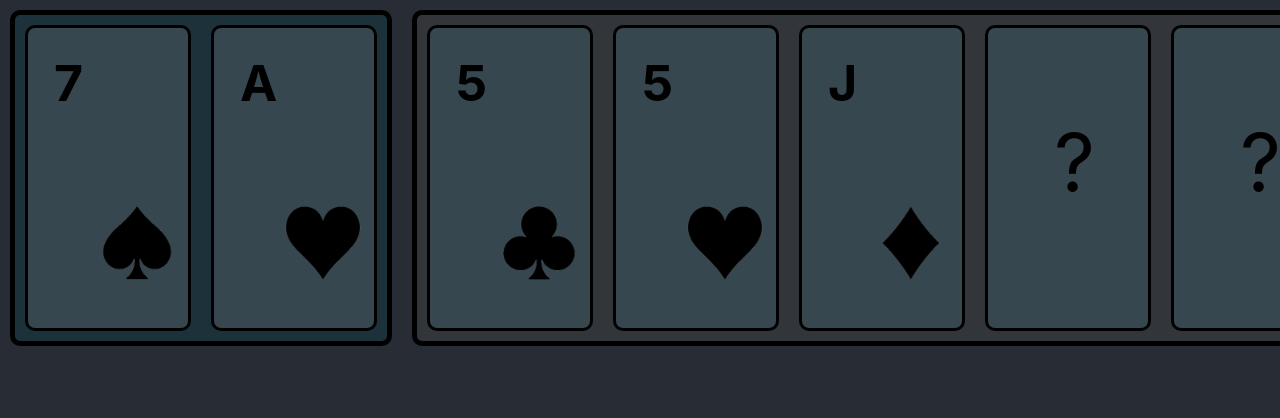
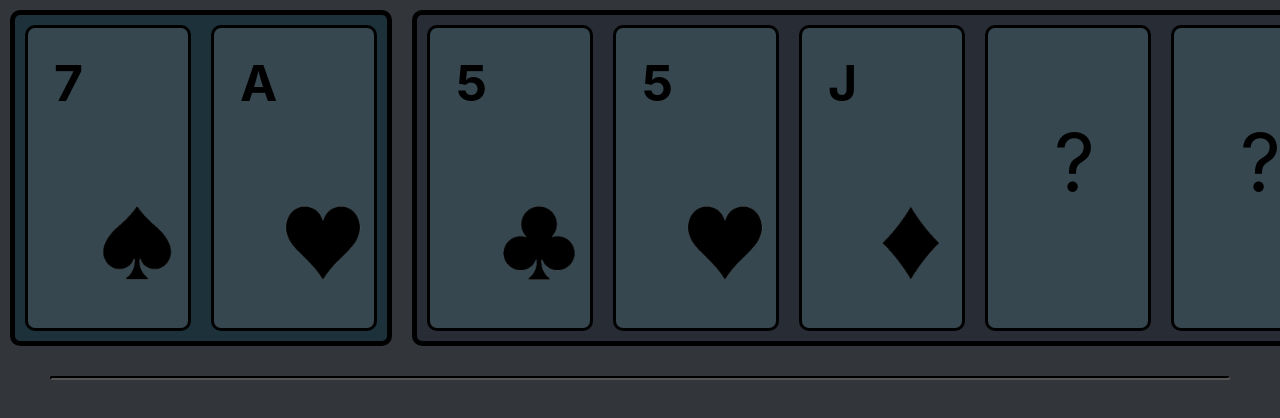
Before and after one commit to MikyStar/PokerAnalysis, a React (Create React App) app: page / in a window 1280 px wide. Shown: the top 418 px of the page. Built offline with nearby package versions, Linux system fonts and the light colour scheme.

Commit message:
Switch colors to make bg brighter + add line to separate card section

```diff
--- a/src/components/App.tsx
+++ b/src/components/App.tsx
@@ -27,6 +27,10 @@ export const App : React.FC = () =>
 									]}
 						timeStamp={ TimeStamp.FLOP }
 					/>
+
+					<hr />
+
+
 				</>
 			);
 }
--- a/src/components/FrontLine.tsx
+++ b/src/components/FrontLine.tsx
@@ -23,7 +23,7 @@ export const FrontLine = ( { cards, timeStamp } : FrontLineProps ) =>
 	{
 		const jsx : JSX.Element[] = [];
 
-		if( cards.length === 5 )
+		if( cards.length === 5 ) // TODO instead enable max 5 cards and if less replace with blank cards
 		{
 			let cardsThatWontBeRevieled = 0;
 
--- a/src/style/App.css
+++ b/src/style/App.css
@@ -2,5 +2,13 @@ body
 {
 	height: 100%;
 	margin: 0;
-	background-color: #282c34;
+	background-color: #32363A;
 }
+
+hr
+{
+	margin : 20px 50px 20px 50px;
+	border-color : black;
+	border-width: 2px;
+	border-radius: 3px;
+}
--- a/src/style/FrontLine.css
+++ b/src/style/FrontLine.css
@@ -1,7 +1,7 @@
 .container
 {
 	display : inline-flex;
-	background-color: #32363A;
+	background-color: #282c34;
 	word-spacing: 10px;
 	border : 5px solid black;
 	border-radius: 10px;
```
Also changed, not shown: 1 other file (tests, documents, lock files or other folders).
